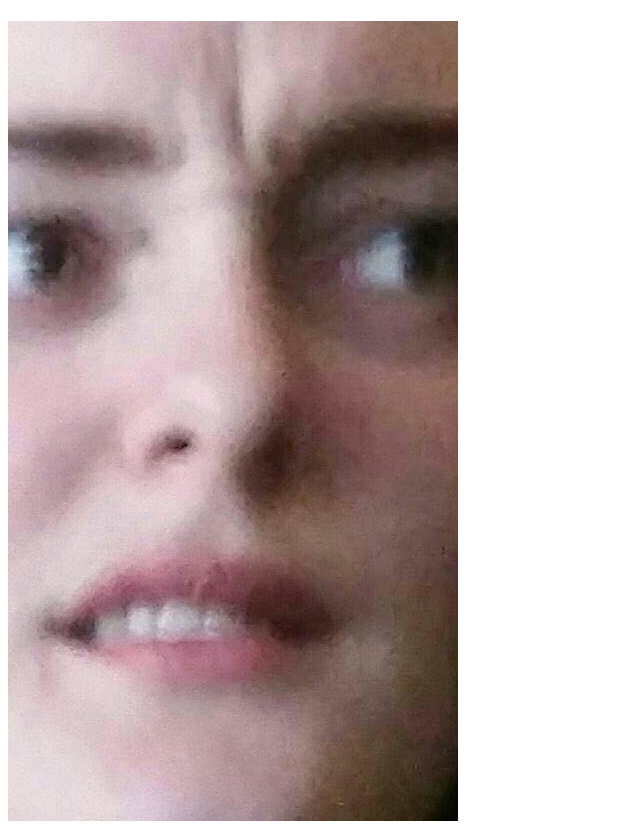
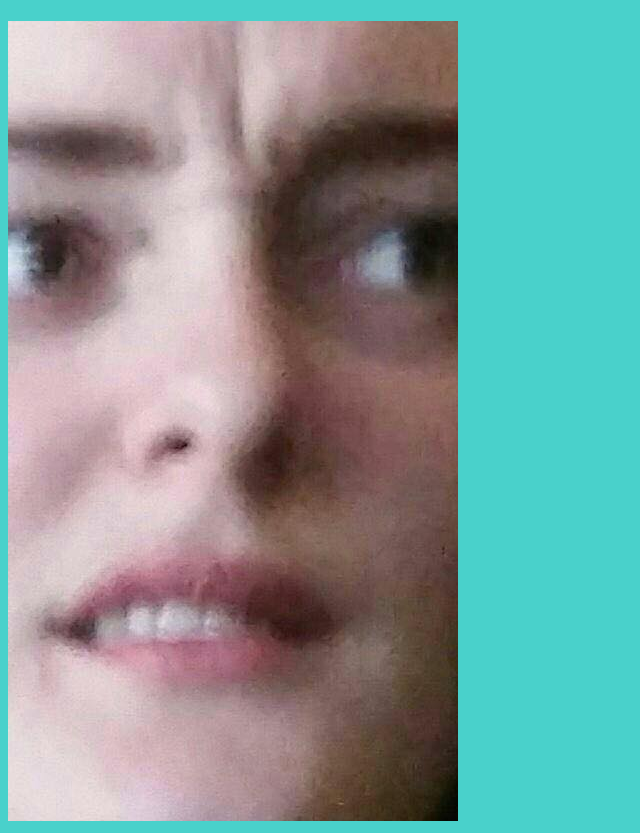
Before and after one commit to 1000yearstegan/1000yearstegan.github.io, a plain HTML site: page index.html in a window 1280 px wide. Shown: the part 93-926 px from the top of the page, without its empty margins (0-640 px from the left). Drawn offline with Linux system fonts and the light colour scheme.

Commit message:
Update index.html

```diff
--- a/index.html
+++ b/index.html
@@ -5,7 +5,7 @@
 <title>Untitled Document</title>
 </head>
 
-<body>
+<body style="background-color:#49D1CB">
 	<div>
     	<p style="font-family:bitter; font-size:36px">All praise be unto Tegan!!!!</p>
         <img src="images/thesavior.jpg">
```
